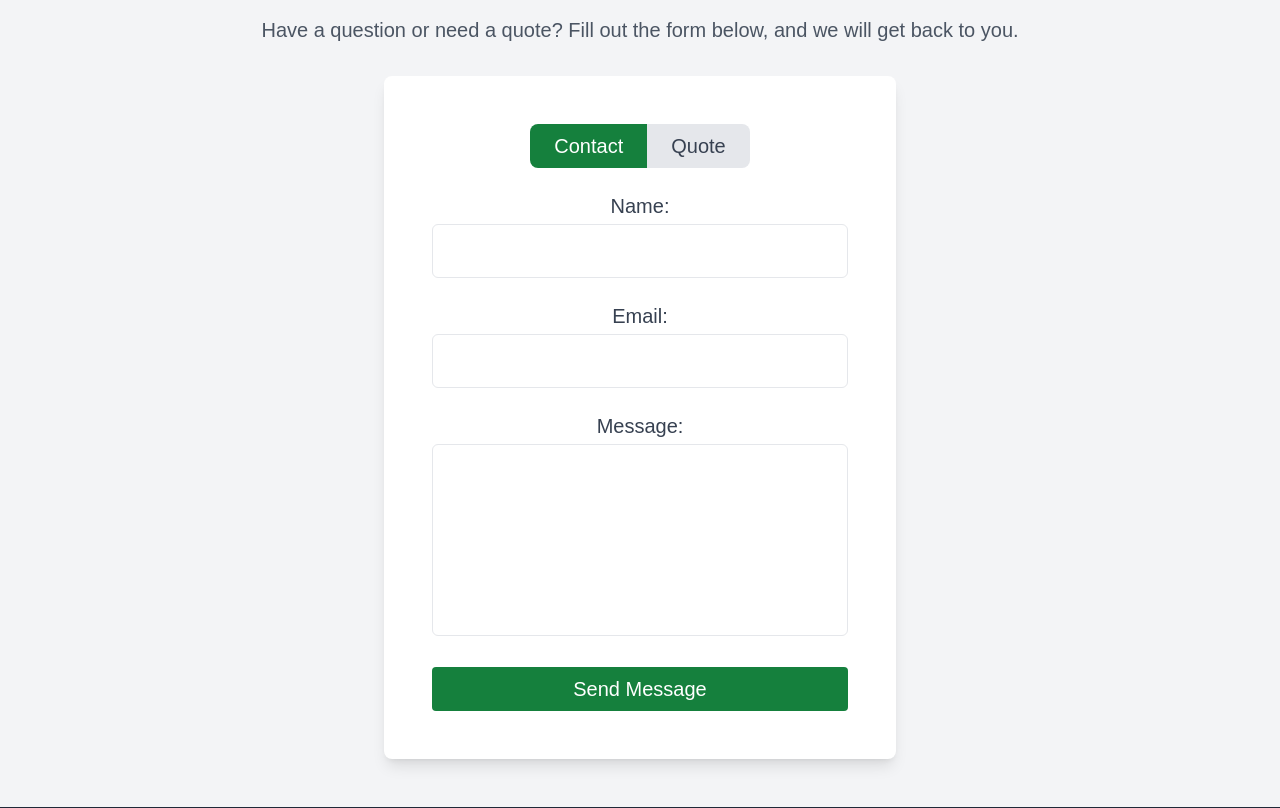
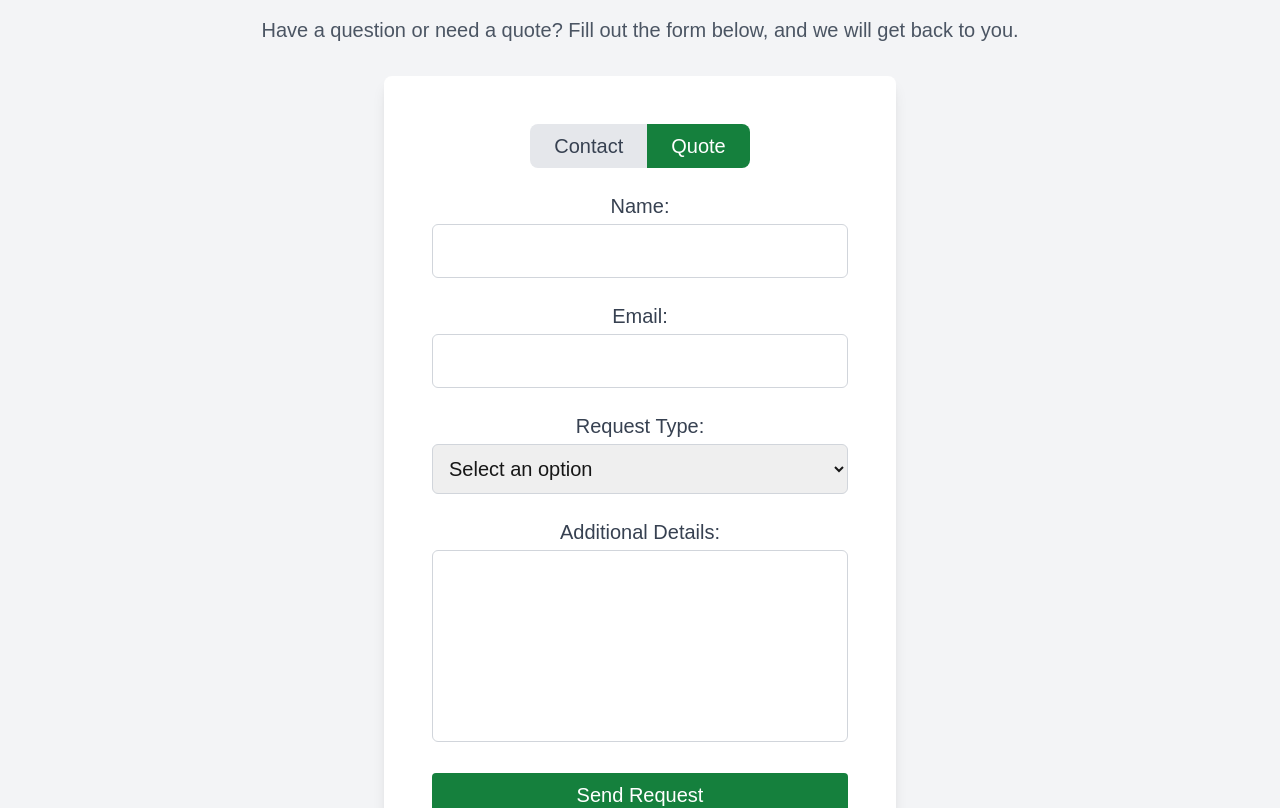
Before and after one commit to Conor-Hamilton/Nextjs, a Next.js app: page / in a window 1280 px wide. Shown: the part 2420-3228 px from the top of the page. Built offline with nearby package versions, Linux system fonts and the light colour scheme.

Commit message:
added form validation and error messaging with some UI improvements.

```diff
--- a/app/components/ContactForm.tsx
+++ b/app/components/ContactForm.tsx
@@ -2,9 +2,43 @@
 
 import { useState } from "react";
 
+interface FormData {
+  name: string;
+  email: string;
+  message: string;
+  dropdown: string;
+  details: string;
+}
+
+interface ErrorMessages {
+  name: string;
+  email: string;
+  message: string;
+  dropdown: string;
+  details: string;
+}
+
+interface ValidationRule {
+  required: boolean;
+  message: string;
+  pattern?: {
+    regex: RegExp;
+    message: string;
+  };
+}
+
+type ValidationRules = Record<keyof FormData, ValidationRule>;
+
 export default function TabbedContactForm() {
-  const [activeTab, setActiveTab] = useState("contact");
-  const [formData, setFormData] = useState({
+  const [activeTab, setActiveTab] = useState<"contact" | "quote">("quote");
+  const [formData, setFormData] = useState<FormData>({
+    name: "",
+    email: "",
+    message: "",
+    dropdown: "",
+    details: "",
+  });
+  const [errors, setErrors] = useState<ErrorMessages>({
     name: "",
     email: "",
     message: "",
@@ -12,9 +46,43 @@ export default function TabbedContactForm() {
     details: "",
   });
 
-  const handleTabChange = (tab: string) => {
+  const validationRules: ValidationRules = {
+    name: {
+      required: true,
+      message: "Please enter your name.",
+    },
+    email: {
+      required: true,
+      message: "Please enter your email.",
+      pattern: {
+        regex: /^[^\s@]+@[^\s@]+\.[^\s@]+$/,
+        message: "Please enter a valid email address.",
+      },
+    },
+    message: {
+      required: activeTab === "contact",
+      message: "Message is required.",
+    },
+    dropdown: {
+      required: activeTab === "quote",
+      message: "Please select a request type.",
+    },
+    details: {
+      required: activeTab === "quote",
+      message: "Additional details are required.",
+    },
+  };
+
+  const handleTabChange = (tab: "contact" | "quote") => {
     setActiveTab(tab);
     setFormData({
+      name: "",
+      email: "",
+      message: "",
+      dropdown: "",
+      details: "",
+    });
+    setErrors({
       name: "",
       email: "",
       message: "",
@@ -30,24 +98,58 @@ export default function TabbedContactForm() {
   ) => {
     const { name, value } = e.target;
     setFormData({ ...formData, [name]: value });
+    setErrors({ ...errors, [name]: "" });
   };
 
-  const handleSubmit = (e: React.FormEvent) => {
-    e.preventDefault();
-    alert(`${activeTab === "contact" ? "Contact" : "Quote"} form submitted!`);
-    console.log("Form Data:", formData);
-    setFormData({
+  const validate = (): boolean => {
+    const newErrors: ErrorMessages = {
       name: "",
       email: "",
       message: "",
       dropdown: "",
       details: "",
+    };
+    let isValid = true;
+
+    Object.entries(validationRules).forEach(([field, rules]) => {
+      const value = formData[field as keyof FormData];
+      if (rules.required && !value.trim()) {
+        newErrors[field as keyof ErrorMessages] = rules.message;
+        isValid = false;
+      } else if (rules.pattern && !rules.pattern.regex.test(value)) {
+        newErrors[field as keyof ErrorMessages] = rules.pattern.message;
+        isValid = false;
+      }
     });
+
+    setErrors(newErrors);
+    return isValid;
+  };
+
+  const handleSubmit = (e: React.FormEvent) => {
+    e.preventDefault();
+    if (validate()) {
+      alert(`${activeTab === "contact" ? "Contact" : "Quote"} form submitted!`);
+      console.log("Form Data:", formData);
+      setFormData({
+        name: "",
+        email: "",
+        message: "",
+        dropdown: "",
+        details: "",
+      });
+      setErrors({
+        name: "",
+        email: "",
+        message: "",
+        dropdown: "",
+        details: "",
+      });
+    }
   };
 
   return (
     <div className="space-y-6 mx-auto max-w-lg bg-white p-12 rounded-lg shadow-lg">
-      {/* Tab Navigation */}
       <div className="flex justify-center mb-6">
         <button
           className={`px-6 py-2 rounded-l-lg ${
@@ -85,9 +187,13 @@ export default function TabbedContactForm() {
             id="name"
             value={formData.name}
             onChange={handleChange}
-            required
-            className="w-full p-3 border rounded-md focus:ring focus:ring-green-300"
+            className={`w-full p-3 border rounded-md ${
+              errors.name ? "border-red-500" : "border-gray-300"
+            } focus:ring focus:ring-green-300`}
           />
+          {errors.name && (
+            <p className="text-red-500 text-sm mt-1">{errors.name}</p>
+          )}
         </div>
 
         <div>
@@ -103,9 +209,13 @@ export default function TabbedContactForm() {
             id="email"
             value={formData.email}
             onChange={handleChange}
-            required
-            className="w-full p-3 border rounded-md focus:ring focus:ring-green-300"
+            className={`w-full p-3 border rounded-md ${
+              errors.email ? "border-red-500" : "border-gray-300"
+            } focus:ring focus:ring-green-300`}
           />
+          {errors.email && (
+            <p className="text-red-500 text-sm mt-1">{errors.email}</p>
+          )}
         </div>
 
         {activeTab === "contact" ? (
@@ -121,9 +231,13 @@ export default function TabbedContactForm() {
               id="message"
               value={formData.message}
               onChange={handleChange}
-              required
-              className="w-full p-3 border rounded-md focus:ring focus:ring-green-300 resize-none h-48"
+              className={`w-full p-3 border rounded-md resize-none h-48 ${
+                errors.message ? "border-red-500" : "border-gray-300"
+              } focus:ring focus:ring-green-300`}
             ></textarea>
+            {errors.message && (
+              <p className="text-red-500 text-sm mt-1">{errors.message}</p>
+            )}
           </div>
         ) : (
           <>
@@ -139,13 +253,17 @@ export default function TabbedContactForm() {
                 id="dropdown"
                 value={formData.dropdown}
                 onChange={handleChange}
-                required
-                className="w-full p-3 border rounded-md focus:ring focus:ring-green-300"
+                className={`w-full p-3 border rounded-md ${
+                  errors.dropdown ? "border-red-500" : "border-gray-300"
+                } focus:ring focus:ring-green-300`}
               >
                 <option value="">Select an option</option>
                 <option value="personal">Personal</option>
                 <option value="business">Business</option>
               </select>
+              {errors.dropdown && (
+                <p className="text-red-500 text-sm mt-1">{errors.dropdown}</p>
+              )}
             </div>
             <div>
               <label
@@ -159,9 +277,13 @@ export default function TabbedContactForm() {
                 id="details"
                 value={formData.details}
                 onChange={handleChange}
-                required
-                className="w-full p-3 border rounded-md focus:ring focus:ring-green-300 resize-none h-48"
+                className={`w-full p-3 border rounded-md resize-none h-48 ${
+                  errors.details ? "border-red-500" : "border-gray-300"
+                } focus:ring focus:ring-green-300`}
               ></textarea>
+              {errors.details && (
+                <p className="text-red-500 text-sm mt-1">{errors.details}</p>
+              )}
             </div>
           </>
         )}
--- a/app/globals.css
+++ b/app/globals.css
@@ -25,7 +25,6 @@ nav a:hover {
   text-decoration: underline;
 }
 
-/* Custom Scrollbar */
 .custom-scrollbar::-webkit-scrollbar {
   width: 8px;
 }
```
